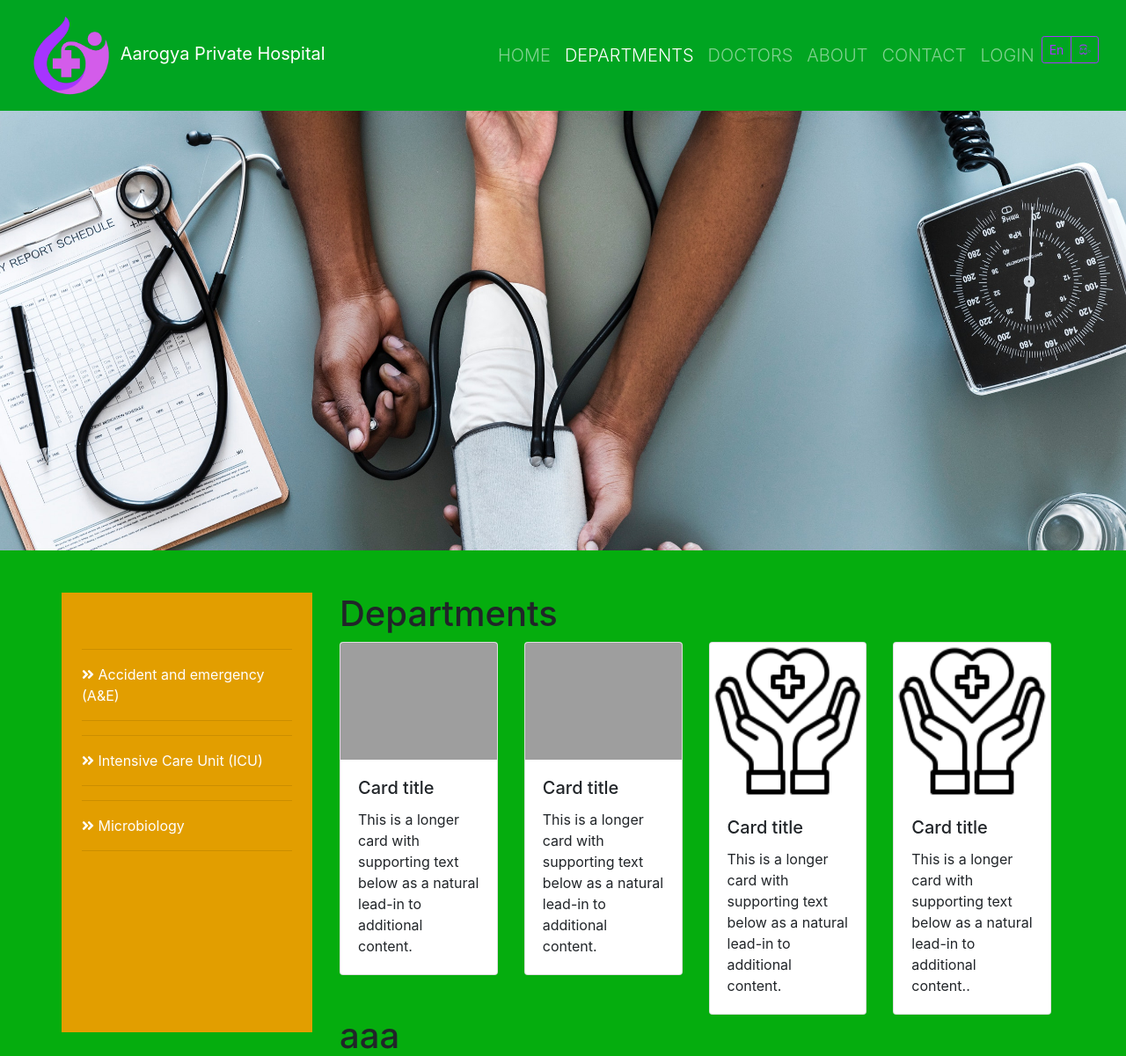
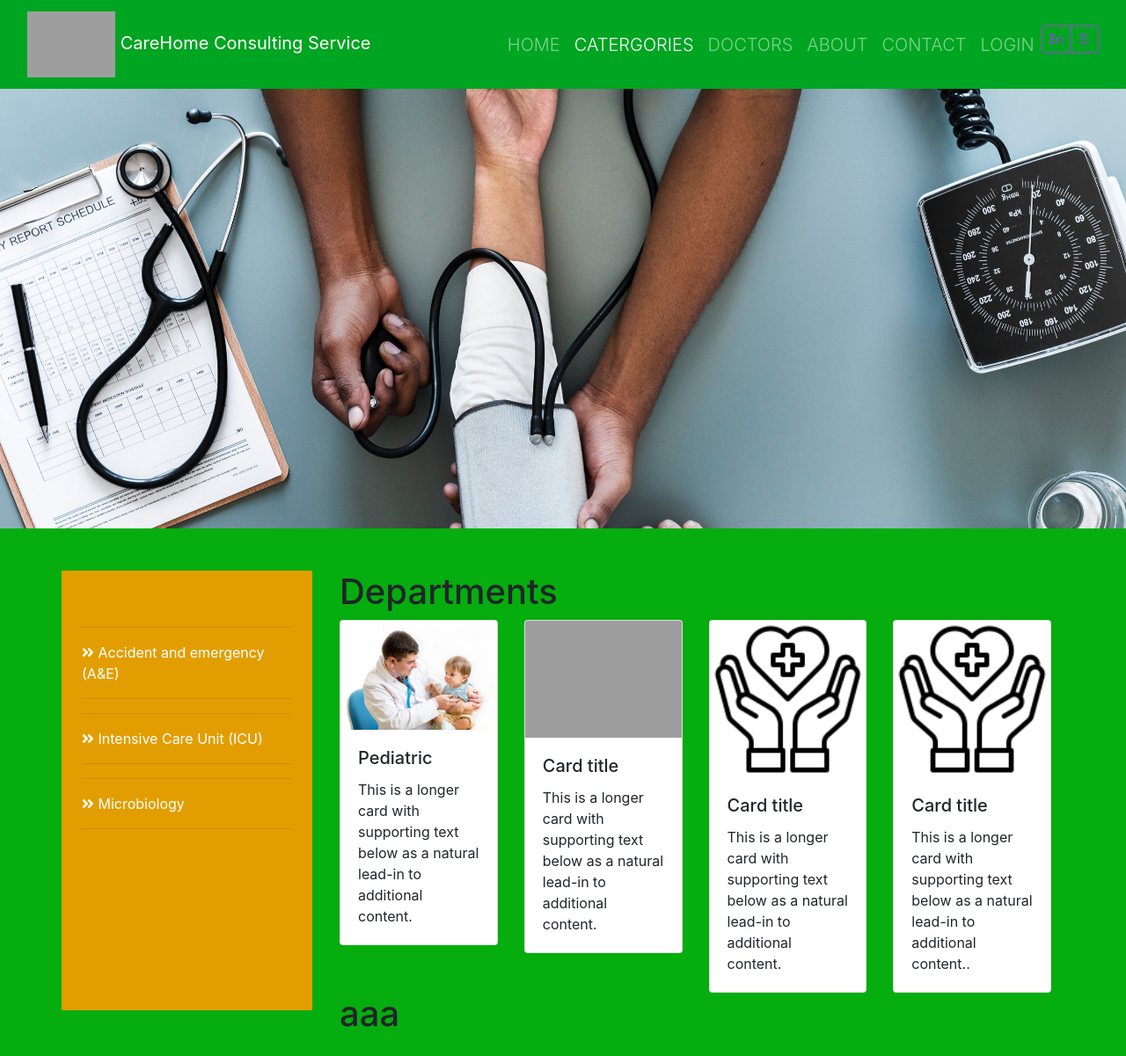
Before and after one commit to Madhuka164/Medical_Services_System, a PHP site: page /website/department_en.php in a window 1280 px wide. Shown: the top 1201 px of the page at 88% size. Run offline with PHP 8.4, Linux system fonts and the light colour scheme; data comes from the database, SQL or seed files in the repository; some libraries are stand-ins or nearby versions; grey boxes are pictures that could not be loaded.

Commit message:
HOME DONE

```diff
--- a/html/website/department_en.php
+++ b/html/website/department_en.php
@@ -42,11 +42,11 @@
         <nav class="navbar navbar-expand-sm navbar-dark">
             <div class="container-fluid">
                 <div class="navbar-header">
-                    <a class="navbar-brand" href="../../index_en.php"><img id="logo" src="../../img/logo_only.png">  Aarogya Private Hospital</a>
+                    <a class="navbar-brand" href="../../index_en.php"><img id="logo" src="../../images/logoc.png"> CareHome Consulting Service</a>
                 </div>
                 <ul class="nav navbar-nav navbar-right lead">
                     <li class="nav-item"><a class="nav-link" href="../../index_en.php">HOME</a></li>
-                    <li class="nav-item active"><a class="nav-link" href="department_en.php">DEPARTMENTS</a></li>
+                    <li class="nav-item active"><a class="nav-link" href="department_en.php">CATERGORIES</a></li>
                     <li class="nav-item"><a class="nav-link" href="doctor_en.php">DOCTORS</a></li>
                     <li class="nav-item"><a class="nav-link" href="about_en.php">ABOUT</a></li>
                     <li class="nav-item"><a class="nav-link" href="contact_en.php">CONTACT</a></li>
@@ -123,9 +123,9 @@
 <div class="row row-cols-1 row-cols-md-3 g-4">
   <div class="col">
     <div class="card">
-    <img src="images/pedia.png" class="card-img-top" alt="...">
+    <img src="pedia.png" class="card-img-top" alt="...">
       <div class="card-body">
-        <h5 class="card-title">Card title</h5>
+        <h5 class="card-title">Pediatric</h5>
         <p class="card-text">This is a longer card with supporting text below as a natural lead-in to additional content. </p>
       </div>
     </div>
--- a/index_en.php
+++ b/index_en.php
@@ -147,7 +147,7 @@ provided by this website.</p>
                     <div class="container">
                         <div class="row">
                             <div class="footerLogo col-lg-4 col-md-4 col-sm-12 col-12 py-5">
-                                <img src="images/logoc.png" width="100px" height="">
+                                <img src="images/logoc.png" width="400px">
                                 <p class="mt-3">CareHome Consulting Service</p>
                             </div>
                             <div class="footerLink  col-lg-4 col-md-4 col-sm-12 col-12 py-5">
@@ -169,7 +169,7 @@ provided by this website.</p>
                         </div>
                         <div class="row border-top">
                             <div class="footerBottom col-lg-6 col-md-6 col-sm-6 col-6 py-3">
-                                <p>copyright@aarogya | 2019</p>
+                                <p>CareHome Online consulting service</p>
                             </div>
                             <div class="sociaMedia col-lg-6 col-md-62 col-sm-6 col-12 py-3 text-right">
                                     <a href="https://www.facebook.com/" target="_blank"><i class="fab fa-facebook-square fa-2x ml-3"></i></a>
```
Also changed, not shown: html/website/pedia.png (added).
